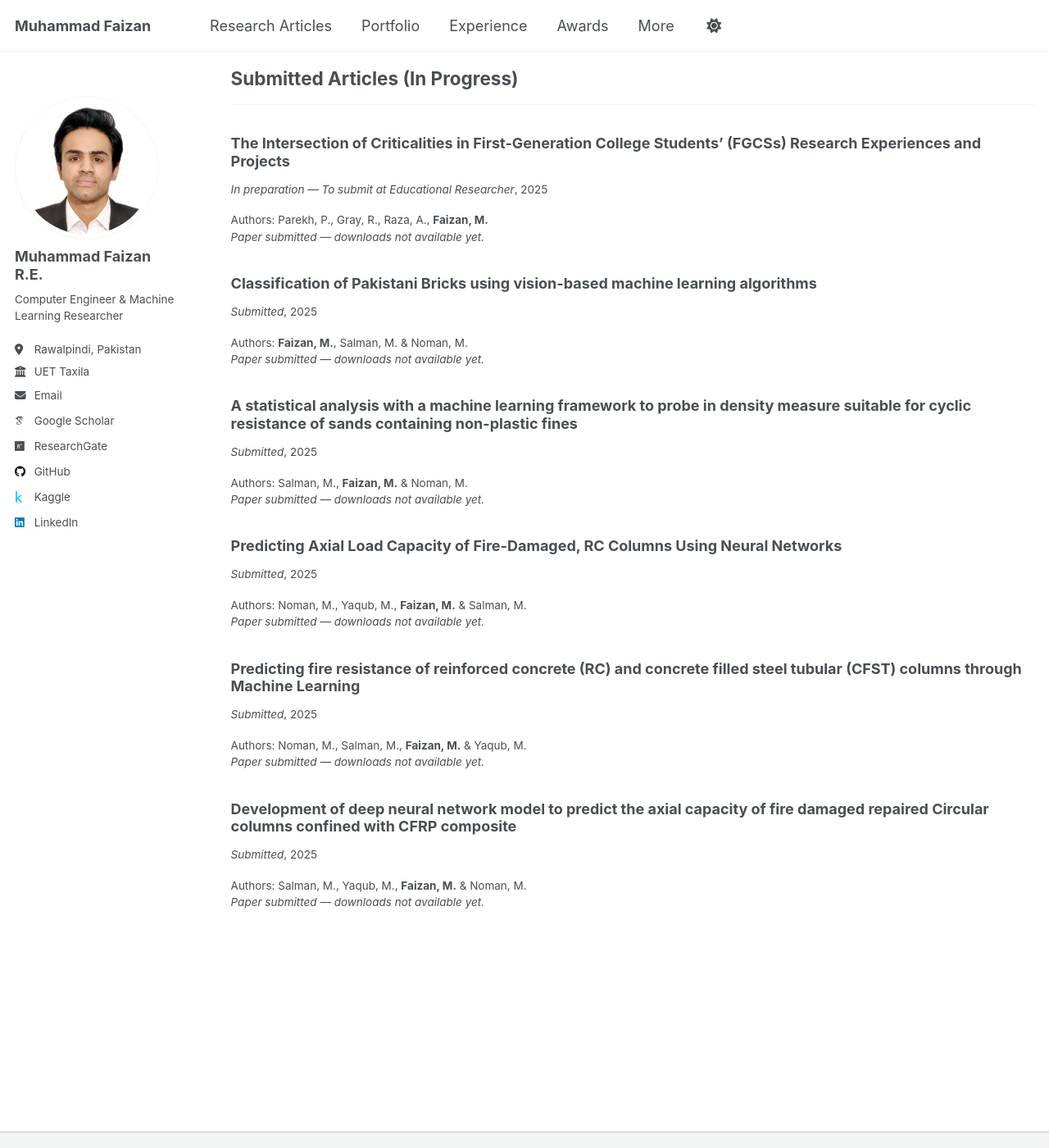
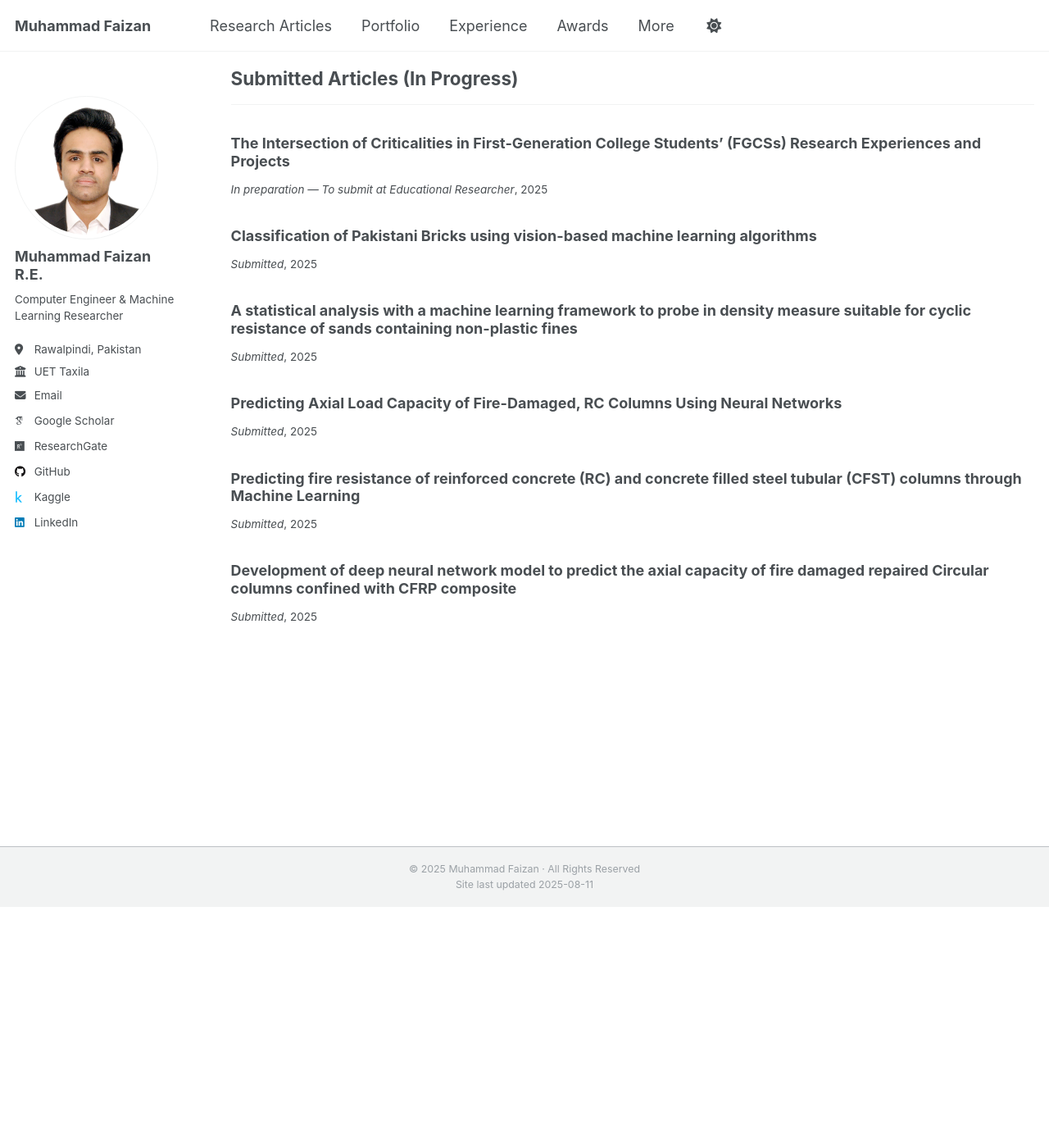
Before and after one commit to MuhammadFaizan99/MuhammadFaizan99.github.io, a Jekyll site: the page built from _pages/publications.html, in a window 1280 px wide and 1400 px high, scrolled down 324 px. Shown: the whole window at 82% size. Built offline with Jekyll 4.4.1, drawn with Linux system fonts in a browser that asks for light colours; some web fonts are replaced; a script that is not in the unit is left out; after the commit the page ends 1430 px from its top, so only the background shows below that.

Commit message:
Update archive-single.html

```diff
--- a/_includes/archive-single.html
+++ b/_includes/archive-single.html
@@ -13,13 +13,7 @@
 {% endif %}
 
 {%- comment -%}
-  Hide downloads when a post is "submitted".
-  Triggers if ANY of these are set:
-   - category: submitted
-   - categories: [ ..., submitted, ... ]
-   - venue: Submitted
-   - status/state/paper_status/stage/submission_status: submitted
-   - submitted: true / "true"
+  Hide downloads when post is "submitted"
 {%- endcomment -%}
 {% assign cat_str = "" %}
 {% if post.category %}
@@ -27,7 +21,6 @@
 {% elsif post.categories %}
   {% assign cat_str = post.categories | join: " " | downcase | strip %}
 {% endif %}
-
 {% assign ven_str   = post.venue | default: "" | downcase | strip %}
 {% assign st1       = post.status | default: "" | downcase | strip %}
 {% assign st2       = post.state  | default: "" | downcase | strip %}
@@ -112,11 +105,6 @@
       {% elsif post.bibtexurl %}
         <p><a href="{{ post.bibtexurl }}">Download Bibtex</a></p>
       {% endif %}
-    {% else %}
-      <p style="font-size: 0.75em;">
-        {% if post.citation %}Authors: {{ post.citation }}<br />{% endif %}
-        <em>Paper submitted — downloads not available yet.</em>
-      </p>
     {% endif %}
 
   </article>
```
